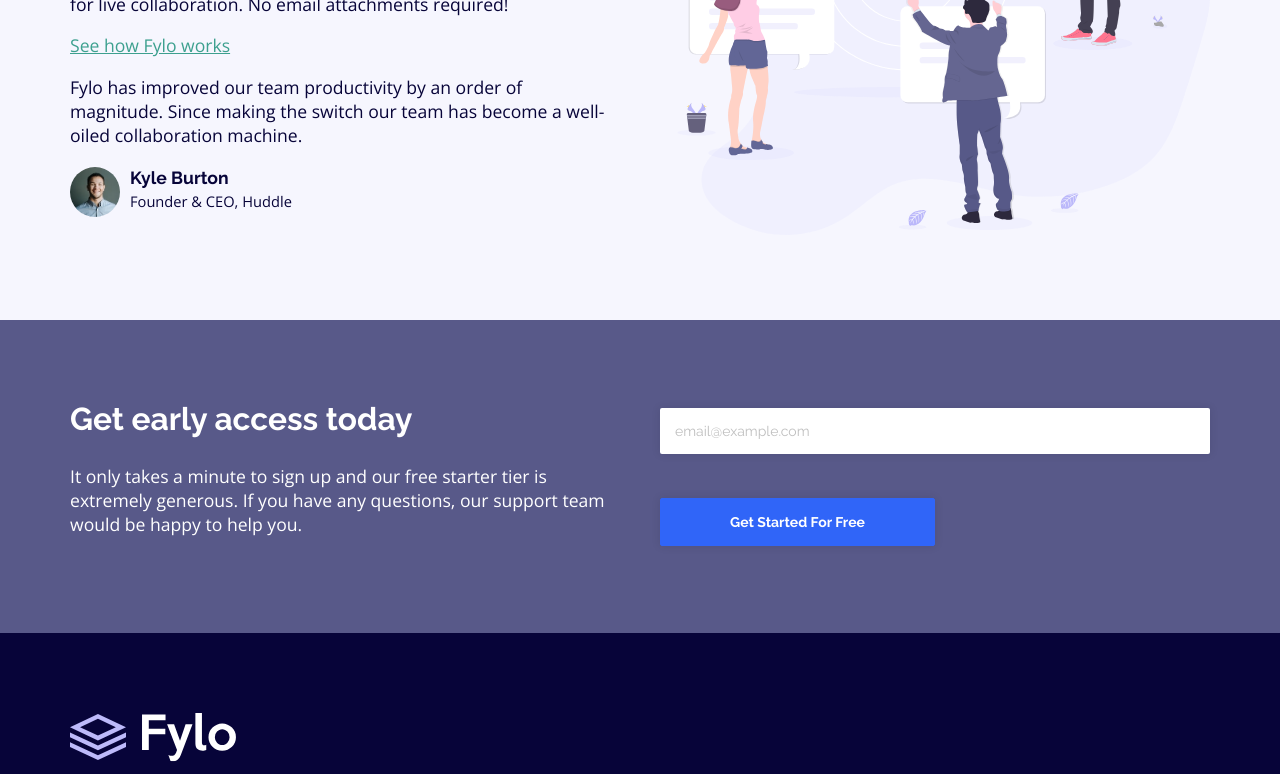
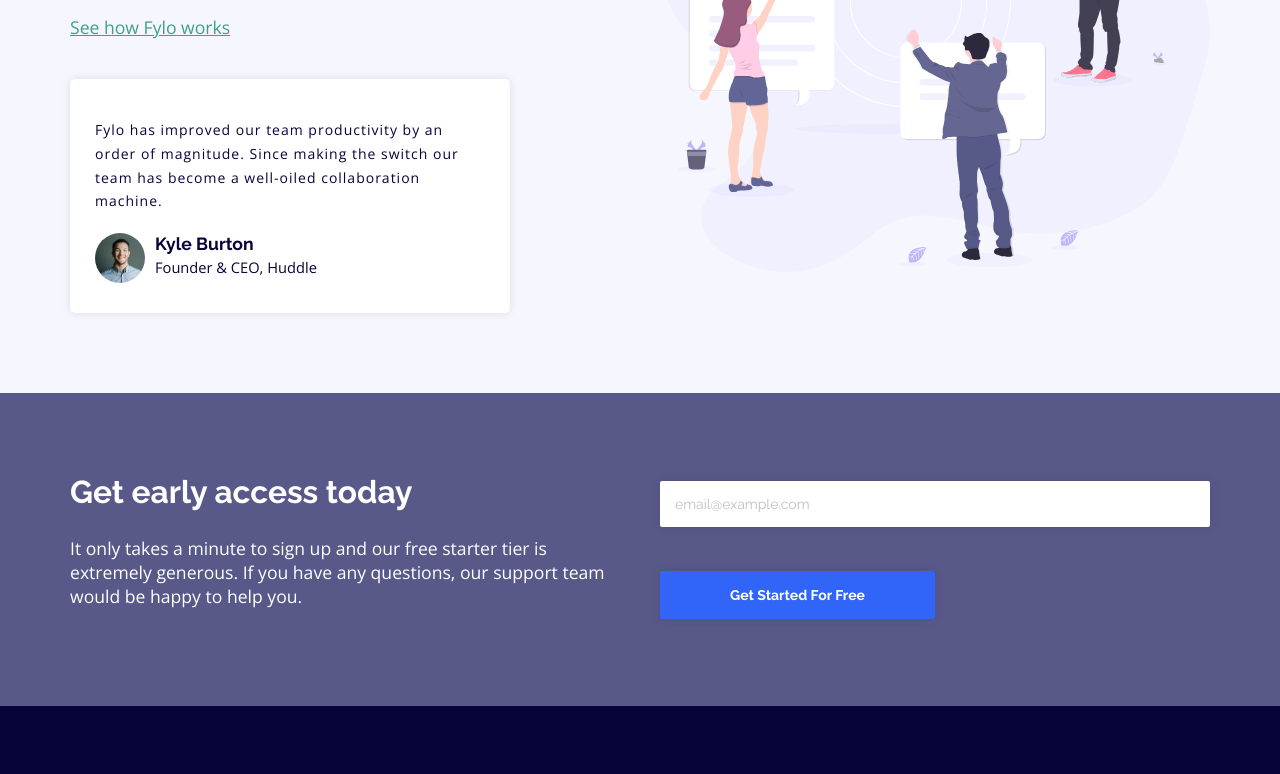
Before and after one commit to Gabrielle3101/fylo-landing-page-fm, a plain HTML site: page index.html in a window 1280 px wide. Shown: the part 951-1725 px from the top of the page. Drawn offline with nearby package versions, Linux system fonts and the light colour scheme; files whose address does not match are found by name.

Commit message:
fylo landing

```diff
--- a/index.html
+++ b/index.html
@@ -62,7 +62,7 @@
             live collaboration. No email attachments required!
           </p>
           <a href="#">See how Fylo works</a>
-          <div class="testimonial">
+          <div class="testimonial-box">
             <p>
               Fylo has improved our team productivity by an order of magnitude. Since
               making the switch our team has become a well-oiled collaboration machine.
```
